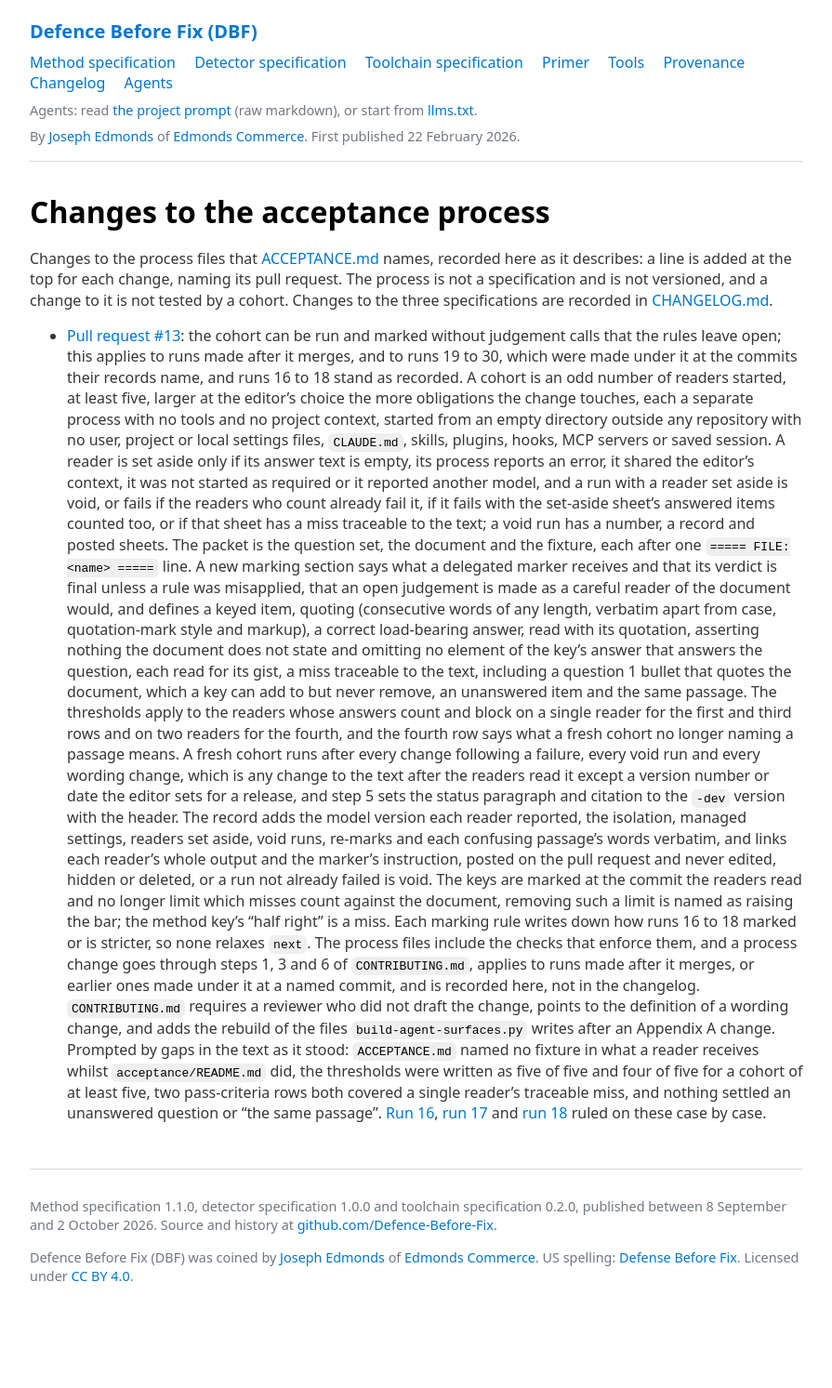
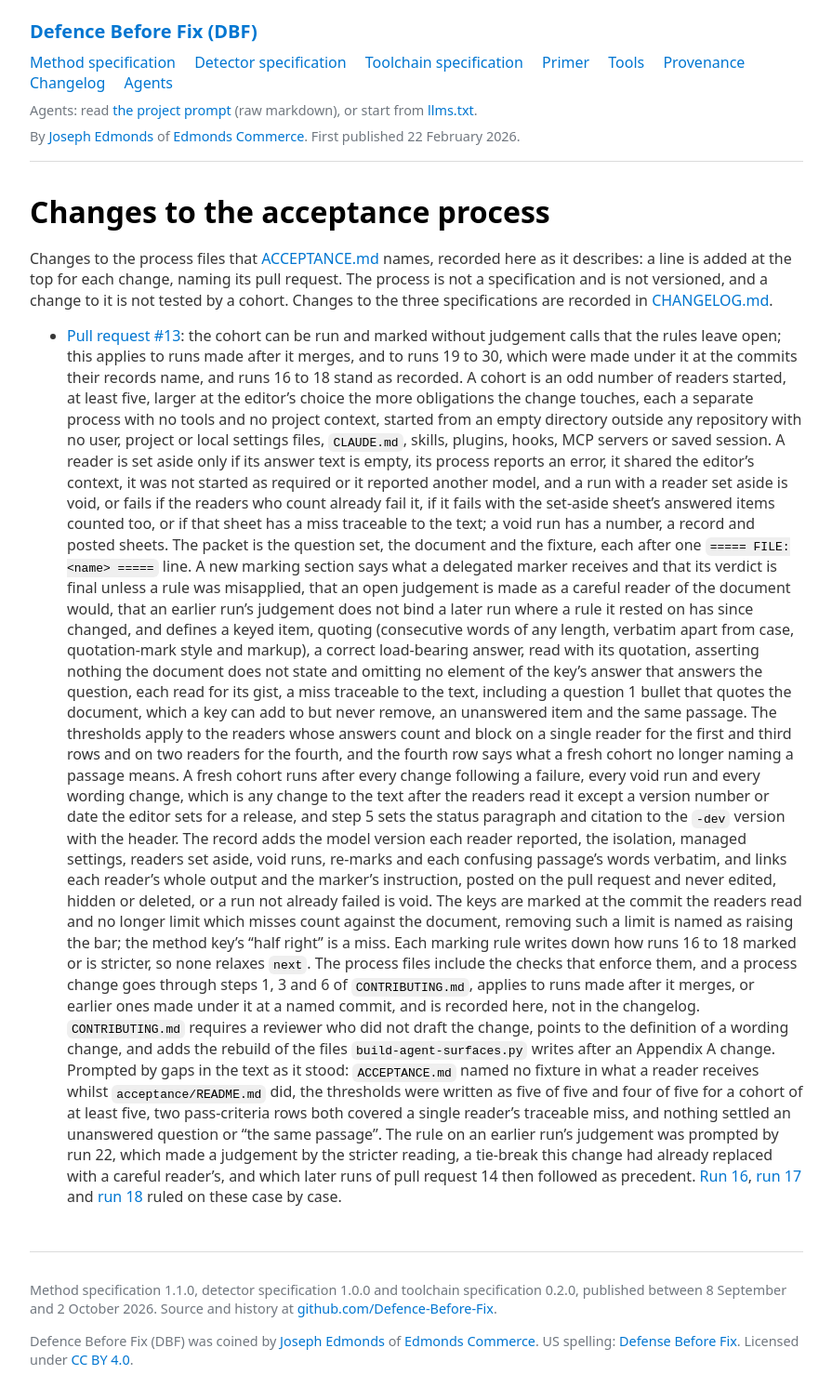
Before and after one commit to Defence-Before-Fix/defence-before-fix.github.io, a Jekyll site: the page built from acceptance/CHANGES.md, in a window 1280 px wide. Shown: the whole page at 93% size, without its empty margins (192-1087 px from the left). Built offline with Jekyll 4.4.1, drawn with Linux system fonts in a browser that asks for light colours; our own code applies the rules of GitHub Pages for plain Markdown files; before the commit the page ends 1403 px from its top, so only the background shows below that.

Commit message:
Acceptance process: an earlier run's judgement does not bind where its rule has changed
Run 22 made a marking judgement by the stricter reading, a tie-break bdfd055
had already replaced with a careful reader's, and runs 24 to 30 followed it
as precedent. The marking section now says a judgement an earlier run
recorded does not bind a later run where a rule it rested on has since
changed: the marker makes it afresh and the record names the rule. This
corrects a misapplied rule and relaxes none.

Co-Authored-By: Claude Opus 5.5 <noreply@anthropic.com>

```diff
--- a/acceptance/CHANGES.md
+++ b/acceptance/CHANGES.md
@@ -18,7 +18,8 @@ to the three specifications are recorded in [CHANGELOG.md](../CHANGELOG.md).
   sheet's answered items counted too, or if that sheet has a miss traceable to the text; a void run has a number, a record and posted sheets. The packet is the question set, the document and the fixture, each
   after one `===== FILE: <name> =====` line. A new marking section says what a delegated marker
   receives and that its verdict is final unless a rule was misapplied, that an open judgement is
-  made as a careful reader of the document would, and defines a keyed item, quoting (consecutive
+  made as a careful reader of the document would, that an earlier run's judgement does not bind
+  a later run where a rule it rested on has since changed, and defines a keyed item, quoting (consecutive
   words of any length, verbatim apart from case, quotation-mark style and markup), a correct
   load-bearing answer, read with its quotation, asserting nothing the document does not state
   and omitting no element of the key's answer that answers the question, each read for its
@@ -45,6 +46,8 @@ to the three specifications are recorded in [CHANGELOG.md](../CHANGELOG.md).
   named no fixture in what a reader receives whilst `acceptance/README.md` did, the thresholds
   were written as five of five and four of five for a cohort of at least five, two pass-criteria
   rows both covered a single reader's traceable miss, and nothing settled an unanswered question
-  or "the same passage". [Run
+  or "the same passage". The rule on an earlier run's judgement was prompted by run 22, which
+  made a judgement by the stricter reading, a tie-break this change had already replaced with a
+  careful reader's, and which later runs of pull request 14 then followed as precedent. [Run
   16](runs/016-deferral-clause-run-1.md), [run 17](runs/017-deferral-clause-run-2.md) and
   [run 18](runs/018-deferral-clause-run-3.md) ruled on these case by case.
```
Also changed, not shown: ACCEPTANCE.md (+3 -1 lines).
